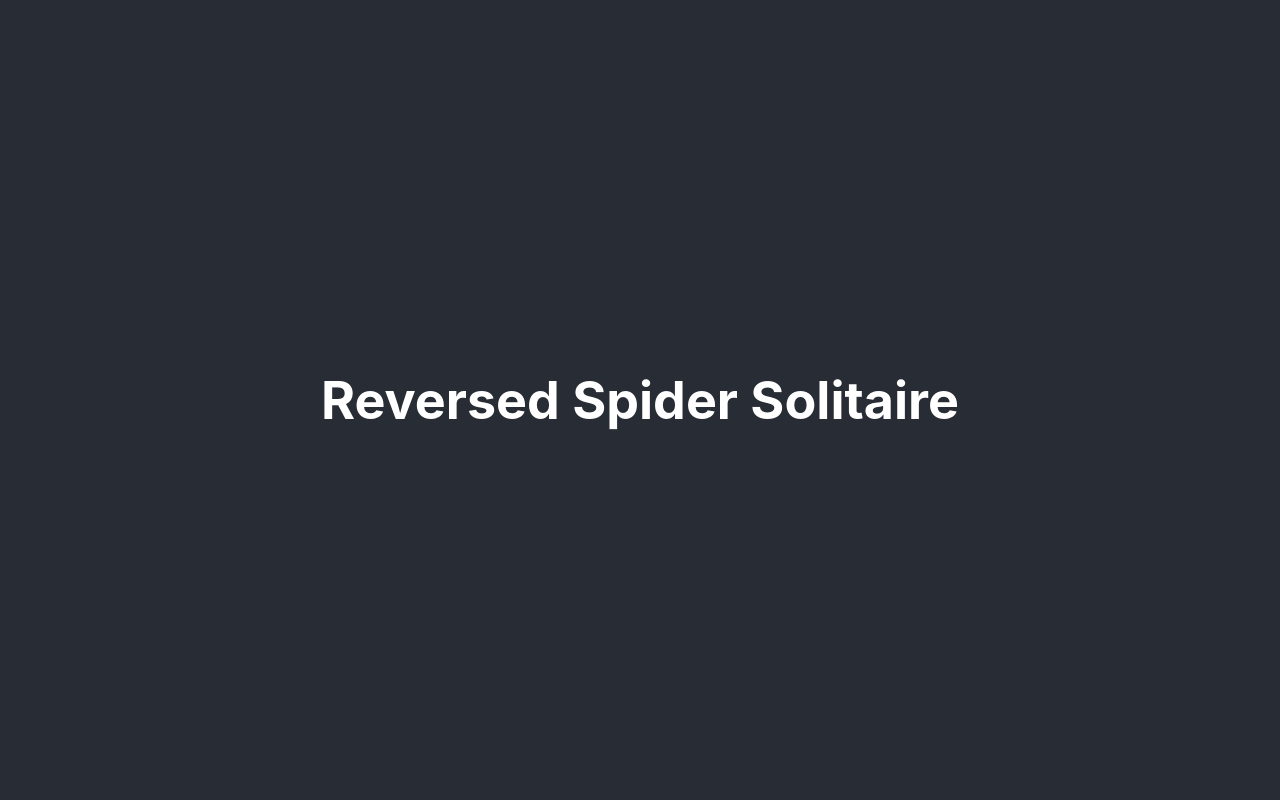
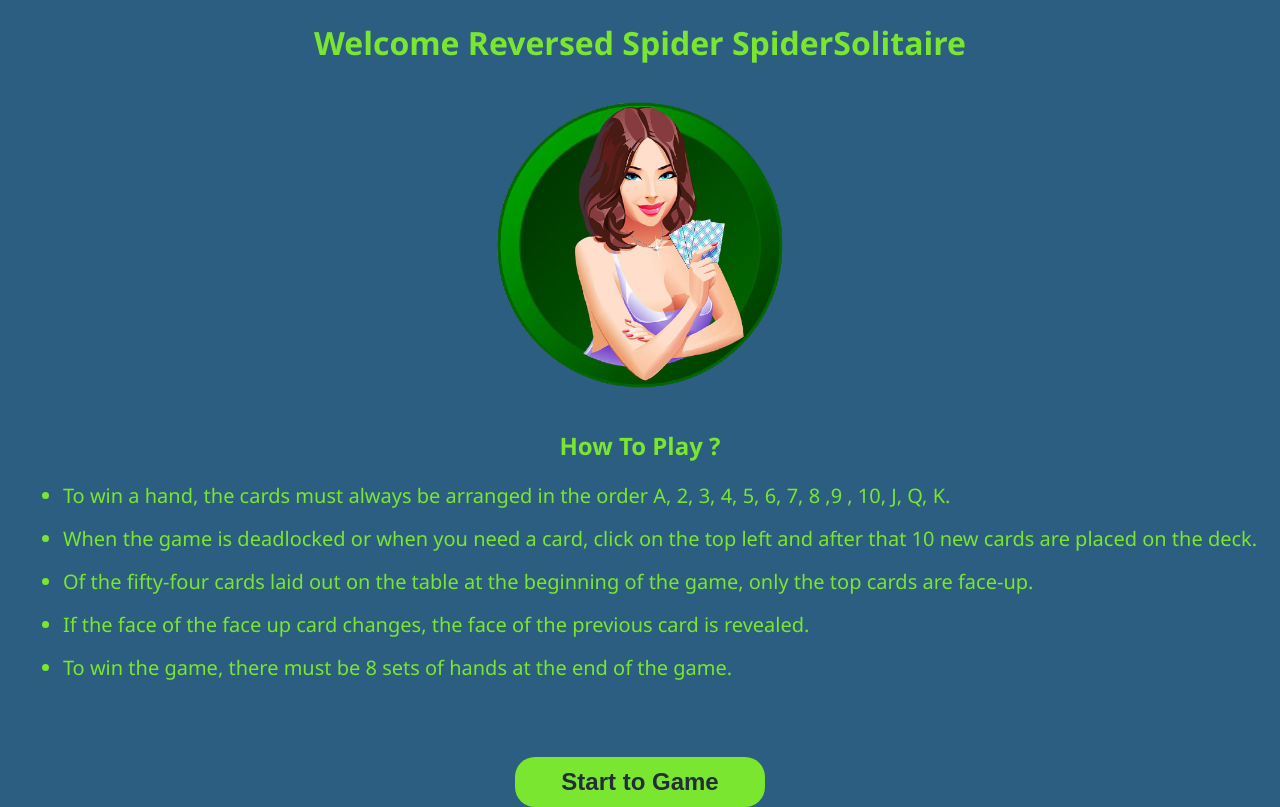
Before and after one commit to MehmetCanBOZ/Trendyol-Bootcamp-final-project, a React (Create React App) app: page / in a window 1280 px wide. Built offline with nearby package versions, Linux system fonts and the light colour scheme.

Commit message:
app and index file configuration added

```diff
--- a/src/App.js
+++ b/src/App.js
@@ -1,12 +1,16 @@
-import './App.css';
+import './App.scss';
+import SpiderSolitaire from './Pages/SpiderSolitaire/SpiderSolitaire';
+import Home from './Components/Home/Home';
+import {BrowserRouter as Router, Routes , Route} from 'react-router-dom';
 
 function App() {
   return (
-    <div className="App">
-      <header className="App-header">
-      <h1 data-test="app-header">Reversed Spider Solitaire</h1>
-      </header>
-    </div>
+    <Router>
+      <Routes>
+        <Route path="/" element={<Home />}/>
+        <Route path="/game" element={<SpiderSolitaire />}/>
+     </Routes>
+   </Router>
   );
 }
 
--- a/src/Pages/SpiderSolitaire/SpiderSolitaire.scss
+++ b/src/Pages/SpiderSolitaire/SpiderSolitaire.scss
@@ -1,4 +1,4 @@
-@import "../assets/sass/mixin";
+@import "../../assets/sass/mixin";
 
 .main {
   @include grid(grid-template-columns,repeat(10, 1fr), 0, 0);
--- a/src/index.css
+++ /dev/null
@@ -1,13 +0,0 @@
-body {
-  margin: 0;
-  font-family: -apple-system, BlinkMacSystemFont, 'Segoe UI', 'Roboto', 'Oxygen',
-    'Ubuntu', 'Cantarell', 'Fira Sans', 'Droid Sans', 'Helvetica Neue',
-    sans-serif;
-  -webkit-font-smoothing: antialiased;
-  -moz-osx-font-smoothing: grayscale;
-}
-
-code {
-  font-family: source-code-pro, Menlo, Monaco, Consolas, 'Courier New',
-    monospace;
-}
--- a/src/index.js
+++ b/src/index.js
@@ -1,6 +1,6 @@
 import React from 'react';
 import ReactDOM from 'react-dom';
-import './index.css';
+import './index.scss';
 import App from './App';
 import reportWebVitals from './reportWebVitals';
 
--- /dev/null
+++ b/src/index.scss
@@ -0,0 +1,28 @@
+@import './assets/sass/variables';
+
+body {
+  margin: 0;
+  font-family:'Segoe UI',sans-serif;
+  background-color: $primary-color;
+}
+
+.card-enter {
+  opacity: 0.01;
+  transform: scale(0.9);
+}
+
+.card-enter.card-enter-active {
+  opacity: 1;
+  transform: translateX(0);
+  transition: opacity 500ms, transform 500ms;
+}
+
+.card-leave {
+  opacity: 1;
+}
+
+.card-leave.card-leave-active {
+  opacity: 0;
+  transform: scale(0.9);
+  transition: opacity 500ms, transform 500ms;
+}
--- a/src/logic/GameStart/GameStart.js
+++ b/src/logic/GameStart/GameStart.js
@@ -2,7 +2,6 @@ import * as _ from "lodash";
 
 const cardRanks = ["A", "2", "3", "4", "5", "6", "7", "8", "9", "10", "J", "Q", "K"]
 
-// Function to generate card decks
 export const gameStarter =  () => {
   let cards = [],
     decks;
@@ -36,7 +35,6 @@ const DealCards = (shuffledCards) =>{
   result[1].push(shuffledCards[51])
   result[2].push(shuffledCards[52])
   result[3].push(shuffledCards[53])
-  result[4] = [shuffledCards[54]]
   result[10] = shuffledCards.slice(54);
 
   for (let i = 0; i <= 9; i++) {
```
Also changed, not shown: src/App.scss (renamed from src/App.css), 1 other file (tests, documents, lock files or other folders).
